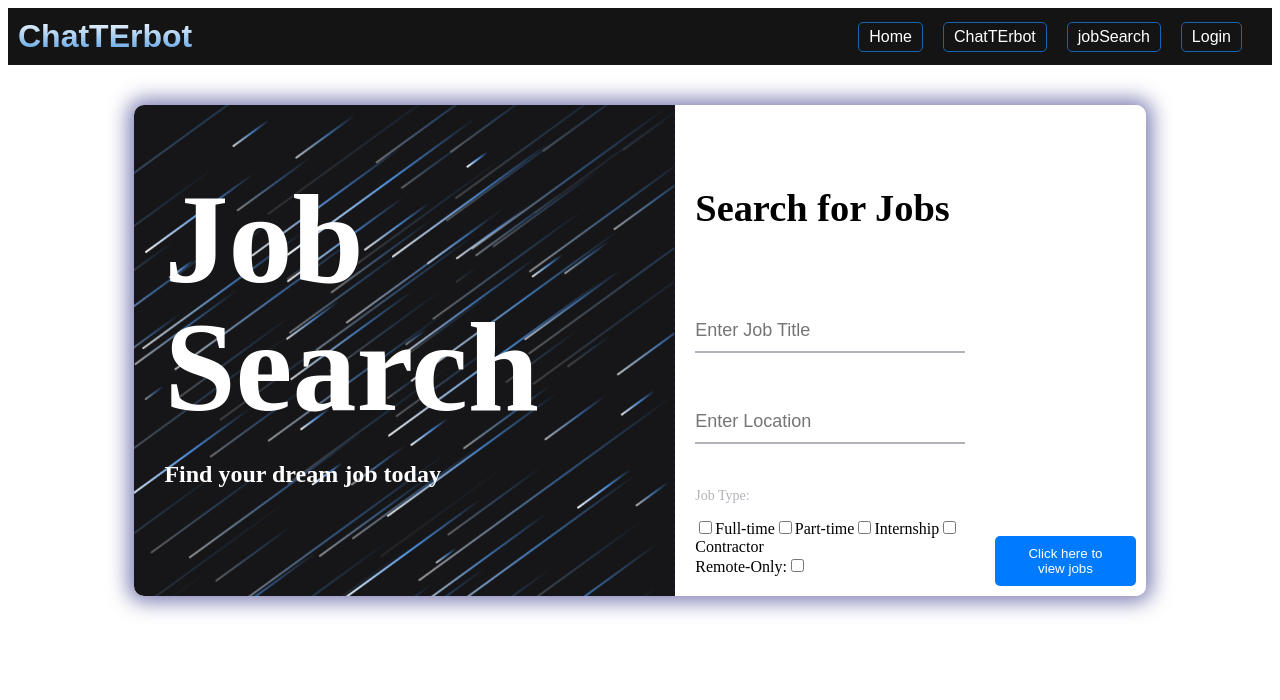
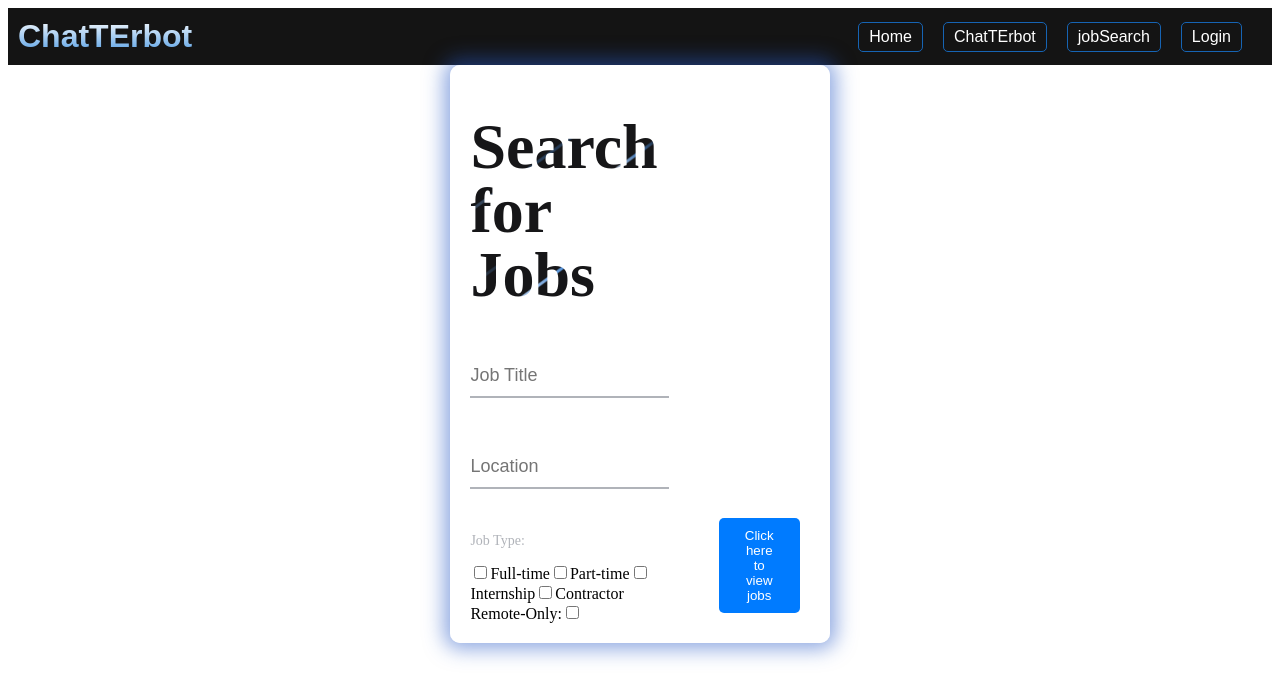
Before and after one commit to taypeoples/ChatTErbot, a Vue app in the folder vue/: page /jobSearch in a window 1280 px wide. Shown: the top 700 px of the page. Built offline with nearby package versions, Linux system fonts and the light colour scheme.

Commit message:
Styling for job search update form

```diff
--- a/vue/src/components/JobSearch.vue
+++ b/vue/src/components/JobSearch.vue
@@ -14,14 +14,14 @@
       <form>
         <div>
           <label for="jtitle" class="text-center"></label><br />
-          <input v-model="jobTitle" type="text" id="jtitle" name="jtitle" placeholder="Enter Job Title" />
+          <input v-model="jobTitle" type="text" id="jtitle" name="jtitle" placeholder="Job Title" />
         </div>
         <div>
           <label for="location" class="text-center"></label><br />
-          <input v-model="location" type="text" id="location" name="location" placeholder="Enter Location" />
+          <input v-model="location" type="text" id="location" name="location" placeholder="Location" />
         </div>
         <div>
-          <p class = "job">Job Type:</p>
+          <p>Job Type:</p>
           <div class="checkbox-group">
             <input v-model="jobType" type="checkbox" id="ftime" name="ftime" value="Full-time" />
             <label for="ftime">Full-time</label>
@@ -159,16 +159,13 @@ body {
   font-family: "Open Sans", sans-serif;
   color: #333333;
 }
- p {
-  font-size: x-large;
- }
 
 .right2 {
   display: flex;
   justify-content: flex-end;
   align-items: flex-end;
   margin-top: auto;
-  padding: 10px 10px 10px 10px;
+  padding: 30px 30px;
 }
 
 button {
@@ -191,7 +188,7 @@ button:hover {
 
 .job-search-form {
   margin: 0 auto;
-  width: 80%;
+  width: 30%;
   background: #ffffffd0;
   border-radius: 10px;
   overflow: hidden;
@@ -199,8 +196,19 @@ button:hover {
   flex: 1 1 100%;
   align-items: stretch;
   justify-content: space-between;
-  box-shadow: 0 0 20px 6px #090b6f85;
-  margin-top: 40px;
+  box-shadow: 0 0 20px 6px #2759c585;
+
+}
+
+.job-search-form .overlay {
+  padding: 30px;
+  width: 100%;
+  height: 100%;
+  overflow: hidden;
+  box-sizing: border-box;
+}
+.job-search-form .left {
+  width: 0px;
 }
 
 
@@ -210,6 +218,7 @@ button:hover {
     text-align: center;
     align-content: center;
     align-items: center;
+
   }
 }
 
@@ -234,9 +243,9 @@ button:hover {
 }
 
 .job-search-form .left .overlay h1 {
-  font-size: 10vmax;
+  font-size: 8vmax;
   line-height: 1;
-  font-weight: 900;
+  font-weight: 800;
   margin-top: 40px;
   margin-bottom: 20px;
 }
@@ -245,6 +254,7 @@ button:hover {
   margin-top: 30px;
   font-weight: 900;
 }
+
 
 .job-search-form .left .overlay span a {
   background: #3b5998;
@@ -272,10 +282,17 @@ button:hover {
   }
 }
 
-.job-search-form .right h5 {
-  font-size: 3vmax;
+  .job-search-form .right h5 {
+  font-size: 5vmax;
   line-height: 1;
+  background-image: url('/pictures/Capture3.PNG');
+  background-clip: text;
+  -webkit-background-clip: text;
+  color: transparent;
+  margin-top: 30px;
+  margin-bottom: 30px;
 }
+
 
 .job-search-form .right p {
   font-size: 14px;
```
